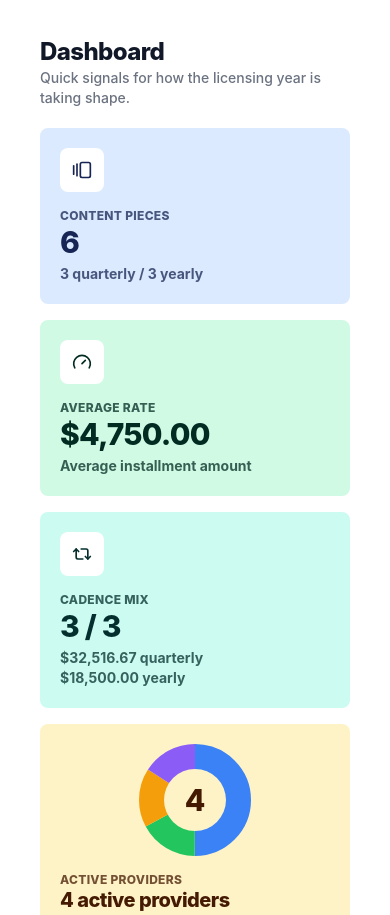
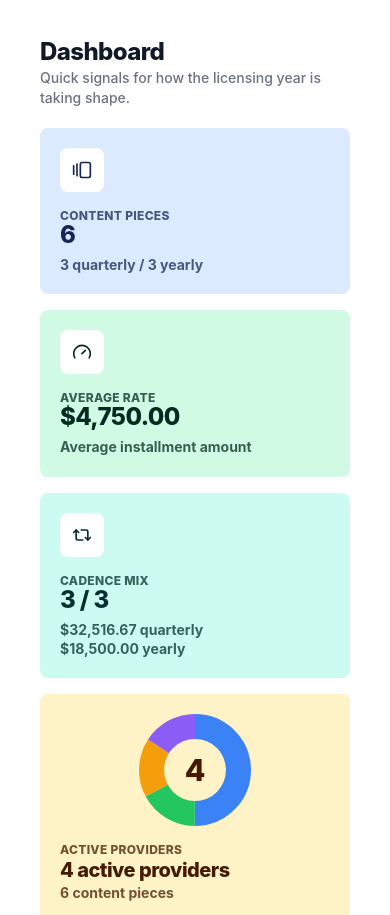
Before and after one commit to mattmussoline/Budget-Tracking-App, a Next.js app: page /demo/dashboard in a window 390 px wide. Shown: the part 1280-2195 px from the top of the page. Built offline with nearby package versions, Linux system fonts and the light colour scheme.

Commit message:
Fix dashboard insight text overflow

```diff
--- a/src/features/budget/components/dashboard-insights.tsx
+++ b/src/features/budget/components/dashboard-insights.tsx
@@ -8,6 +8,8 @@ import { ProviderPieChart } from "./provider-pie-chart";
 import { ProviderSummaryTable } from "./provider-summary";
 
 type DashboardRow = [string, string];
+const insightValueClassName = "break-words font-display text-2xl font-extrabold leading-none tracking-tight xl:text-3xl";
+const insightDetailClassName = "mt-2 text-sm font-bold leading-snug opacity-75";
 
 export function DashboardInsights({
   model,
@@ -147,7 +149,7 @@ export function DashboardInsights({
         <h2 className="font-display text-2xl font-extrabold tracking-tight">Dashboard</h2>
         <p className="text-sm font-medium text-muted">Quick signals for how the licensing year is taking shape.</p>
       </div>
-      <div className="grid gap-4 lg:grid-cols-[repeat(3,minmax(0,1fr))_minmax(0,1.4fr)]">
+      <div className="grid gap-4 md:grid-cols-2 xl:grid-cols-[repeat(3,minmax(0,1fr))_minmax(0,1.4fr)]">
         {items.map((item) => (
           <DashboardPopout
             key={item.label}
@@ -157,14 +159,14 @@ export function DashboardInsights({
             toneClassName={item.className}
             triggerClassName={`min-w-0 p-0 ${item.className}`}
             trigger={
-              <div className="min-w-0 p-5">
+              <div className="min-w-0 overflow-hidden p-5">
                 <div className="mb-4 grid h-11 w-11 place-items-center rounded-lg bg-white">
                   <item.icon className="h-5 w-5" aria-hidden="true" />
                 </div>
-                <p className="text-xs font-extrabold uppercase tracking-wide opacity-75">{item.label}</p>
-                <p className="font-display text-3xl font-extrabold tracking-tight">{item.value}</p>
-                <p className="mt-1 text-sm font-bold opacity-75">{item.detail}</p>
-                {"secondaryDetail" in item ? <p className="text-sm font-bold opacity-75">{item.secondaryDetail}</p> : null}
+                <p className="text-xs font-extrabold uppercase leading-tight tracking-wide opacity-75">{item.label}</p>
+                <p className={insightValueClassName}>{item.value}</p>
+                <p className={insightDetailClassName}>{item.detail}</p>
+                {"secondaryDetail" in item ? <p className="text-sm font-bold leading-snug opacity-75">{item.secondaryDetail}</p> : null}
               </div>
             }
           >
```
Also changed, not shown: 1 other file (tests, documents, lock files or other folders).
